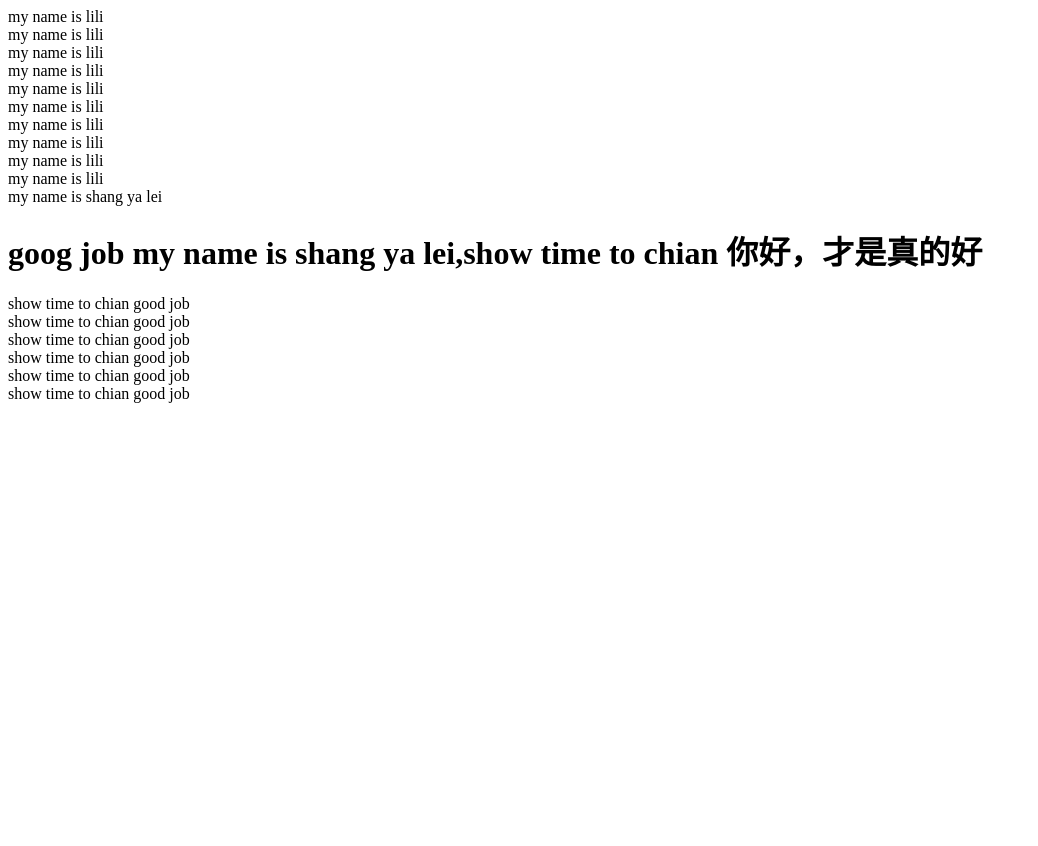
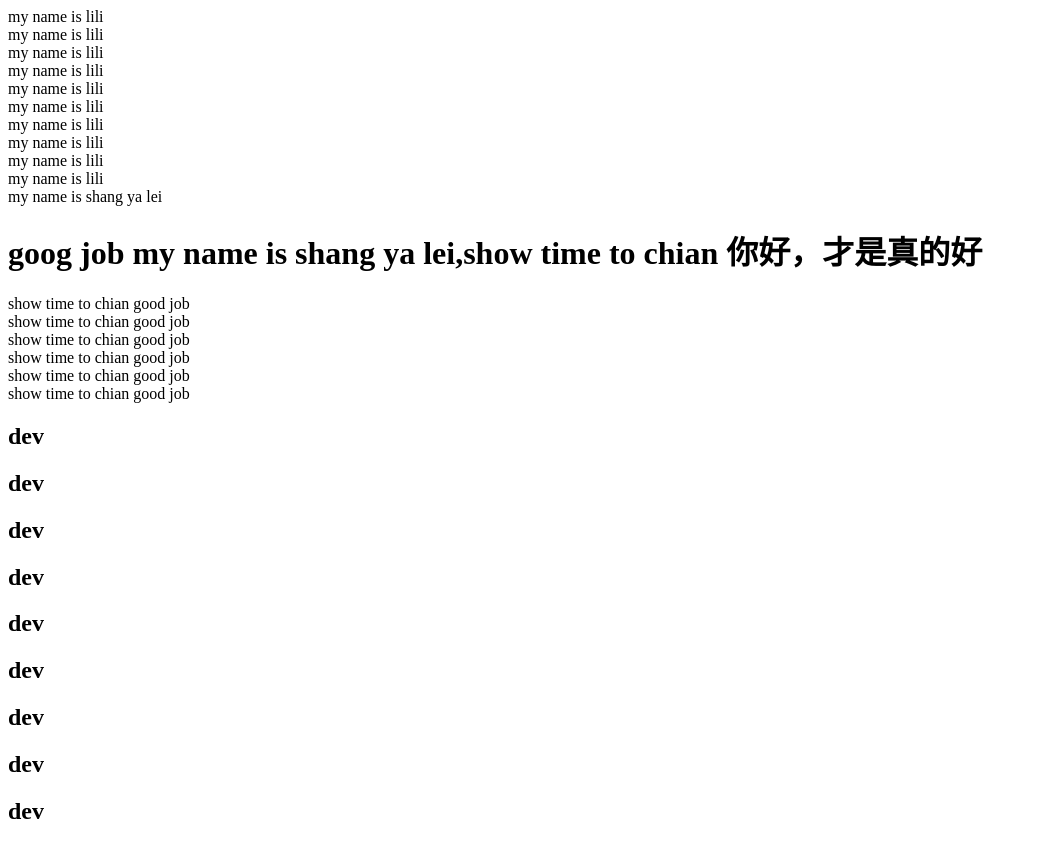
Before and after one commit to shangyalei/gitTest, a plain HTML site: page demo/index.html in a window 1280 px wide. Shown: the whole page, without its empty margins (0-1038 px from the left). Before the commit the page ends 800 px from the top, so only its background shows below. Drawn offline with Linux system fonts and the light colour scheme.

Commit message:
dev dev dev once

```diff
--- a/demo/index.html
+++ b/demo/index.html
@@ -24,6 +24,18 @@
   <div>show time to chian good job </div>
   <div>show time to chian good job </div>
   <div>show time to chian good job </div>
+
+
+  <h2>dev</h2>
+  <h2>dev</h2>
+  <h2>dev</h2>
+  <h2>dev</h2>
+  <h2>dev</h2>
+  <h2>dev</h2>
+  <h2>dev</h2>
+  <h2>dev</h2>
+  <h2>dev</h2>
+
   <h1></h1>
   <script>
     var oDiv = document.getElementById('box');
```
